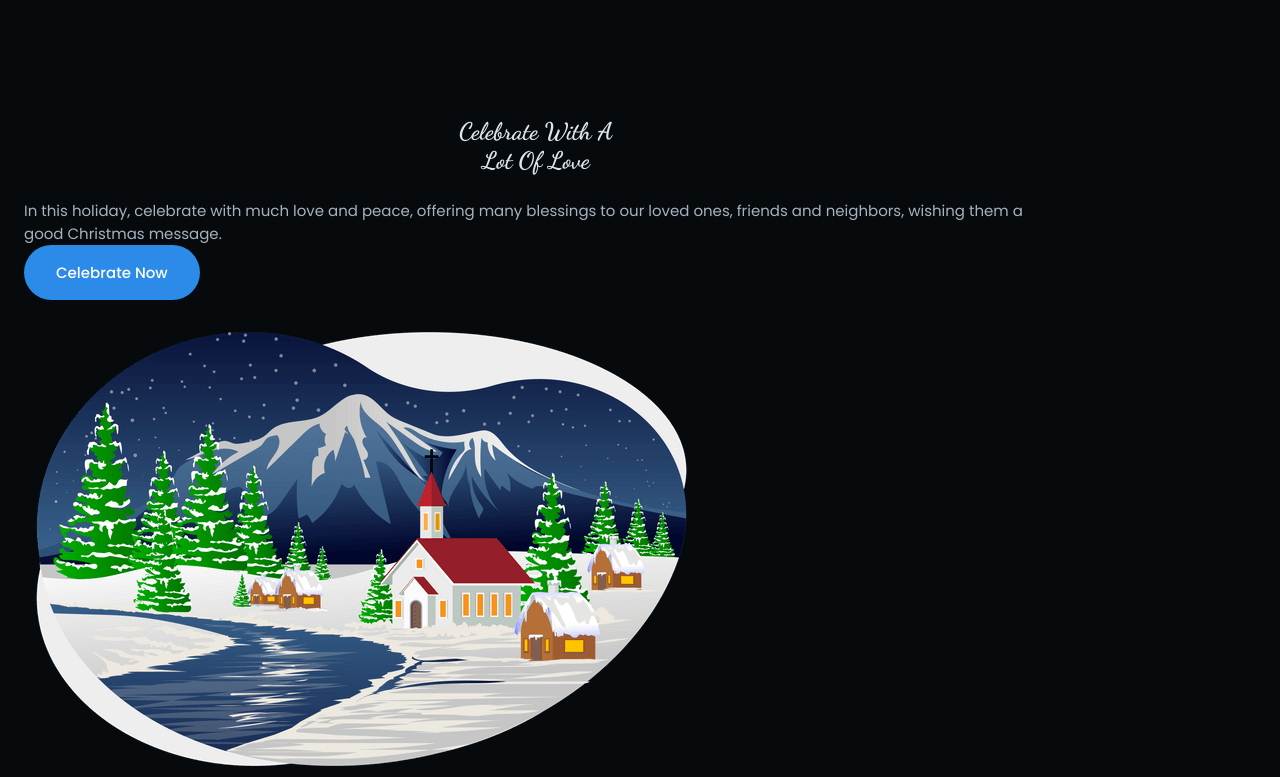
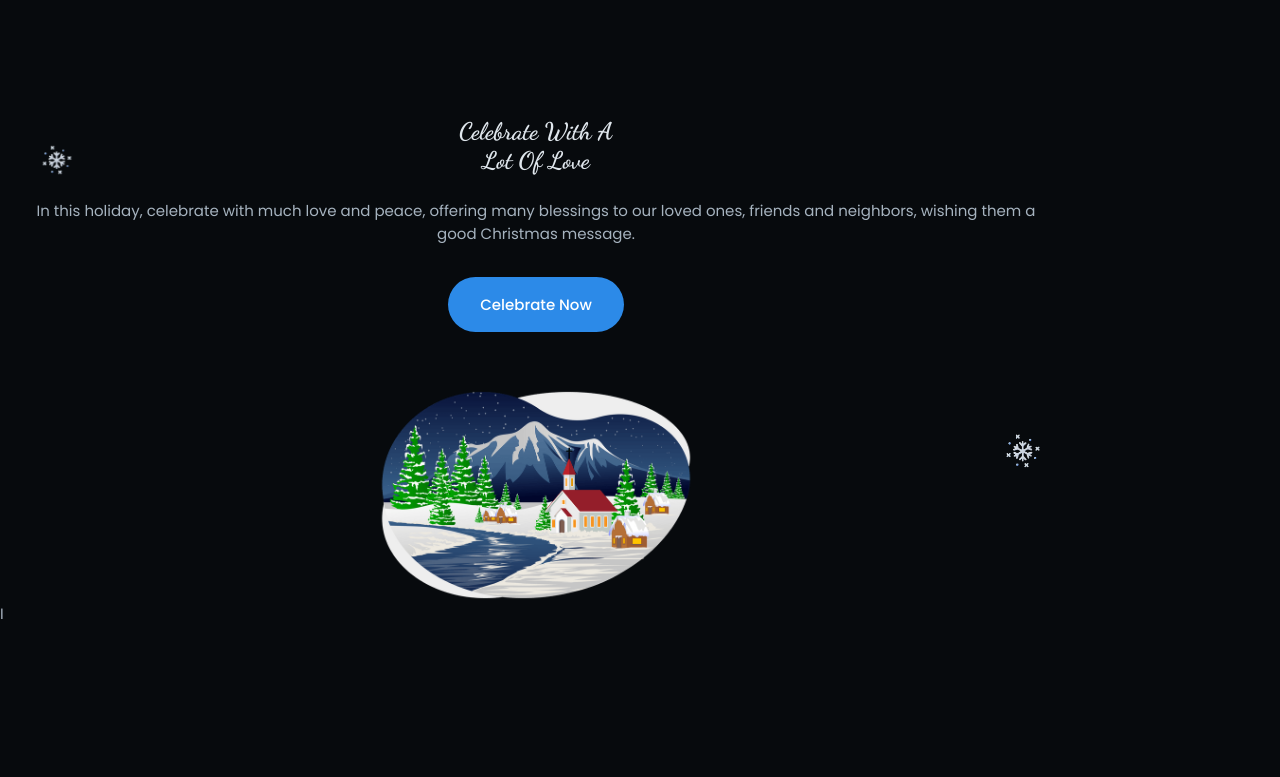
Before and after one commit to Clara-Pacheco/responsive-christmas-website, a plain HTML site: page index.html in a window 1280 px wide. Shown: the part 2256-3033 px from the top of the page. After the commit the page ends 2897 px from the top, so only its background shows below. Drawn offline with nearby package versions, Linux system fonts and the light colour scheme.

Commit message:
Add styles and positioning to 'send' section

```diff
--- a/css/style.css
+++ b/css/style.css
@@ -451,6 +451,50 @@ img {
   animation: var(--animate-snow-1);
 }
 
+/*================= CELEBRATE =====================*/
+
+.celebrate__container {
+  position: relative;
+  row-gap: 3.5rem;
+}
+
+.celebrate__data {
+  text-align: center;
+}
+
+.celebrate__description {
+  margin-bottom: 2rem;
+}
+
+.celebrate__img {
+  width: 320px;
+  justify-self: center;
+}
+
+.celebrate__snow-1,
+.celebrate__snow-2{
+  width: 50px;
+  position: absolute;
+}
+
+.celebrate__snow-1 {
+  top: 2.8rem;
+  left: .5rem;
+  animation: var(--animate-snow-1);
+}
+
+.celebrate__snow-2 {
+  top: 21rem;
+  right: 0;
+  animation: var(--animate-snow-2);
+}
+
+
+
+
+
+
+
 
 
 
```
Also changed, not shown: index.html (+1 -0 lines).
